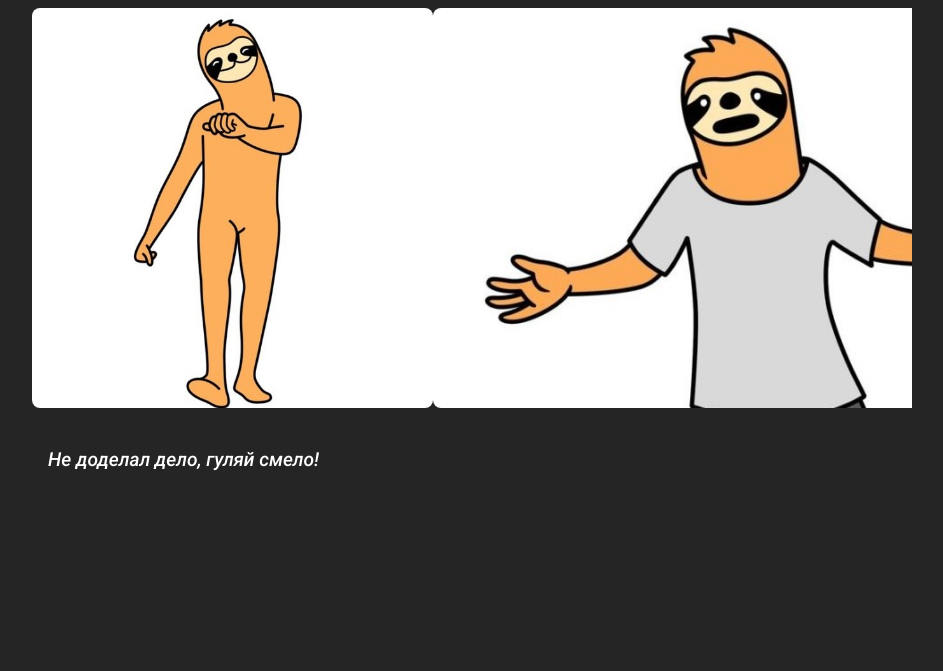
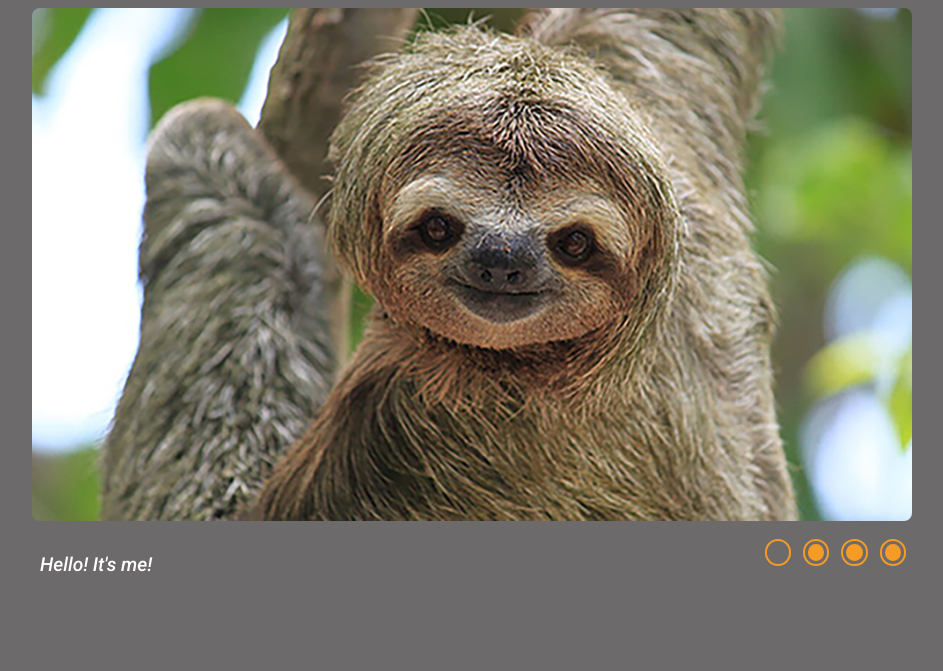
Before and after one commit to Elena-web/cssMemeSlider, a plain HTML site: page index.html in a window 1280 px wide. Shown: the part 129-800 px from the top of the page, without its empty margins (168-1111 px from the left). Drawn offline with Linux system fonts and the light colour scheme.

Commit message:
feat: add images and styles (Fri, Sep 15, 2023 18:42:35 PM)

```diff
--- a/index.html
+++ b/index.html
@@ -15,20 +15,30 @@
     <section class="slider">
     <div class="slider__wrap">
         <h1>CSS Meme Slider</h1>
+        <div class="slider__controls">
+            <input class="control" type="radio" name="control" id="control1" checked>
+            <label class="label" for="control1"></label>
+            <input class="control" type="radio" name="control" id="control2">
+            <label class="label" for="control2"></label>
+            <input class="control" type="radio" name="control" id="control3">
+            <label class="label" for="control3"></label>
+            <input class="control" type="radio" name="control" id="control4">
+            <label class="label" for="control4"></label>
+        </div>
         <div class="slider__images">
             <div class="img-wrap">
-                        <img class="img" src="./img/1.jpg" alt="meme-1">
-                        <img class="img" src="./img/2.jpg" alt="meme-2">
-                        <img class="img" src="./img/3.jpg" alt="meme-3">
-                        <img class="img" src="./img/4.jpg" alt="meme-4">
+                <img class="img" src="./img/lenivets-2.jpg" alt="meme-1">
+                <img class="img" src="./img/lenivets-3.jpg" alt="meme-2">
+                <img class="img" src="./img/lenivets-4.jpg" alt="meme-3">
+                <img class="img" src="./img/lenivets-6.jpg" alt="meme-4">
             </div>
         </div>
         <div class="slider__content">
             <div class="content-wrap">
-                              <span class="content-txt first">Не доделал дело, гуляй смело! </span>
-                              <span class="content-txt seconde">Я встал с кровати и оделся, что ещё вы от меня хотите?</span>
-                              <span class="content-txt third">Всё как-нибудь само рассосётся!</span>
-                              <span class="content-txt forth">Все выходные провалялся в кровати с температурой 36,6</span>
+                <span class="content-txt first">Hello! It's me!</span>
+                <span class="content-txt seconde">Life is wonderful!</span>
+                <span class="content-txt third">Have a nice day!</span>
+                <span class="content-txt forth">See you at the next stage)</span>
             </div>
         </div>
     </div>
--- a/style.css
+++ b/style.css
@@ -3,7 +3,7 @@ body {
     padding: 0;
     border: 0;
     box-sizing: border-box;
-    background: rgb(38, 37, 37);
+    background: rgb(108, 106, 106);
     color: #fff;
     font-family: 'Roboto', sans-serif;
   }
@@ -30,12 +30,13 @@ img {
 .slider__wrap {
     padding: 1rem 0;
     display: flex;
-    flex-direction: column;
+    flex-wrap: wrap;
+
   }
-
   .slider__images {
     order: 1;
     overflow: hidden;
+    max-width: 100%;
   }
 
   .img-wrap {
@@ -43,15 +44,10 @@ img {
     transition: transform 0.5s linear;
   }
 
-.img {
-    width: 40rem;
-    height: 25rem;
-}
-
   .slider__content {
       margin-top: 1.5rem;
       order: 2;
-    max-width: 70%;
+      max-width: 50%;
       overflow: hidden;
       font-family: 'Roboto', sans-serif;
       font-weight: 400;
@@ -65,6 +61,75 @@ img {
   }
 
 .content-txt {
-    padding: 1rem;
+    padding: 0.5rem;
     min-width: 100%;
 }
+
+.slider__controls {
+    display: flex;
+    align-items: center;
+    order: 3;
+    margin-left: auto;
+    max-width: 50%;
+}
+
+.control {
+  display: none;
+}
+
+.label {
+  display: block;
+  padding: 0.7rem;
+  width: 1rem;
+  height: 1rem;
+  border-radius: 50%;
+  background-clip: content-box;
+  background-color: rgb(245, 155, 38);
+  outline: 0.125rem solid rgb(245, 155, 38);
+  outline-offset: -0.5rem;
+  cursor: pointer;
+  transition: all 0.2s linear;
+}
+
+.label:hover {
+  outline-color: rgb(15, 16, 15);
+}
+.label:active {
+  background-color: rgb(15, 16, 15);
+}
+
+.control:checked + .label {
+  background-color: transparent;
+}
+
+.slider__controls:has(#control1:checked) ~ .slider__images .img-wrap {
+  transform: translateX(0);
+}
+
+.slider__controls:has(#control2:checked) ~ .slider__images .img-wrap {
+  transform: translateX(-100%);
+}
+
+.slider__controls:has(#control3:checked) ~ .slider__images .img-wrap {
+  transform: translateX(-200%);
+}
+
+.slider__controls:has(#control4:checked) ~ .slider__images .img-wrap {
+  transform: translateX(-300%);
+}
+
+.slider__controls:has(#control1:checked) ~ .slider__content .content-wrap {
+  transform: translateX(0);
+}
+
+.slider__controls:has(#control2:checked) ~ .slider__content .content-wrap {
+  transform: translateX(-100%);
+}
+
+.slider__controls:has(#control3:checked) ~ .slider__content .content-wrap {
+  transform: translateX(-200%);
+}
+
+.slider__controls:has(#control4:checked) ~ .slider__content .content-wrap {
+  transform: translateX(-300%);
+}
```
Also changed, not shown: img/lenivets-2.jpg (added), img/lenivets-3.jpg (added), img/lenivets-4.jpg (added), img/lenivets-6.jpg (added). Lines whose indentation alone changed are shown as unchanged.
